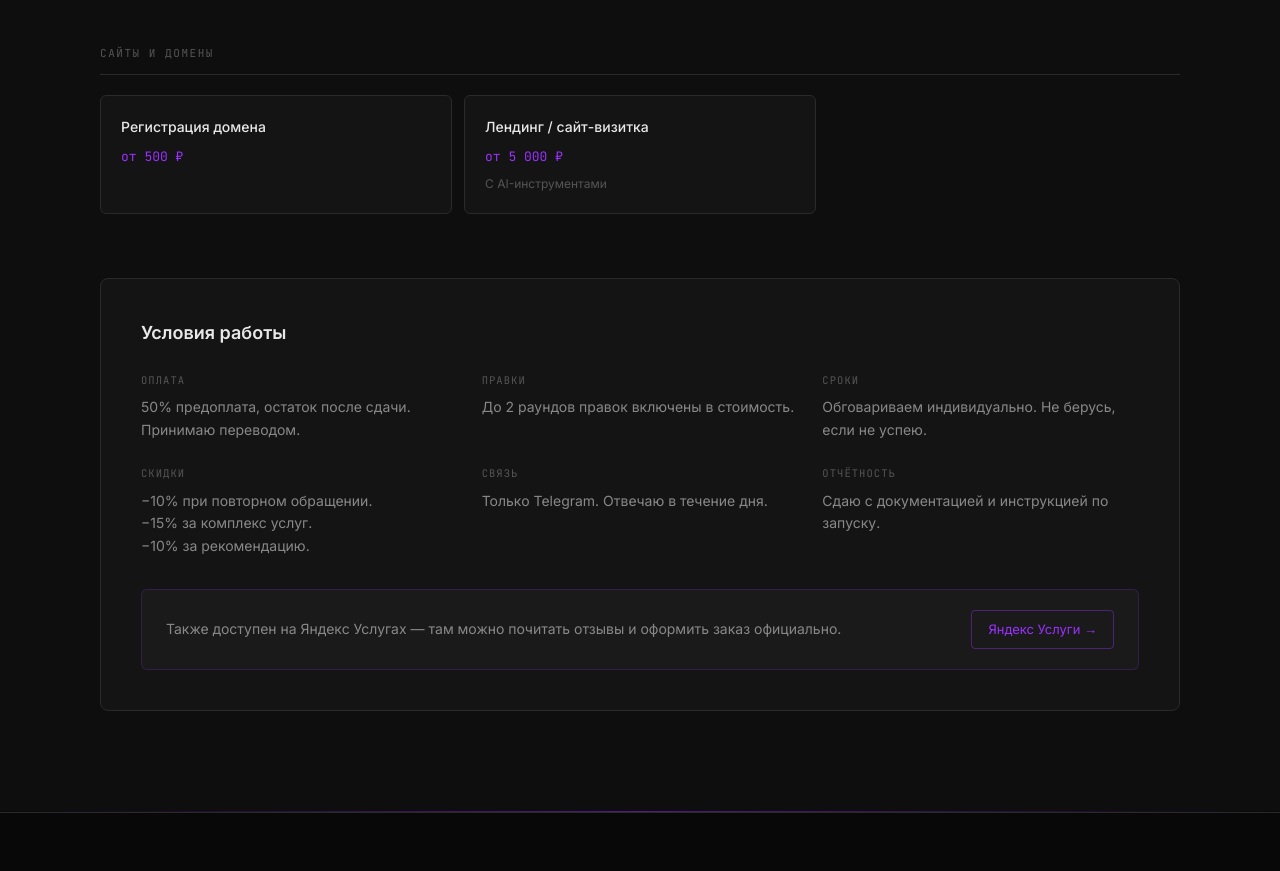
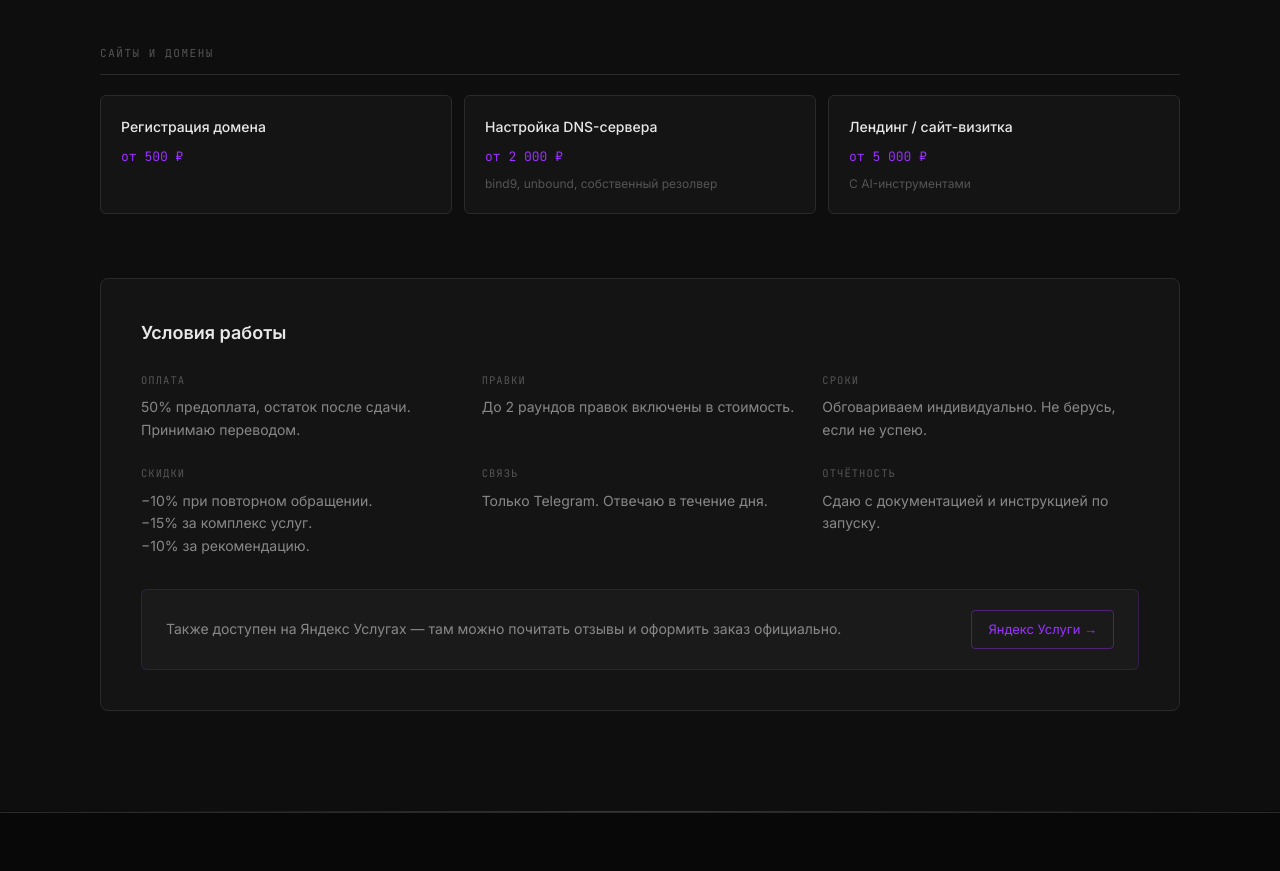
Before and after one commit to Saycastic/saycastic-ru, a website: page index.html in a window 1280 px wide. Shown: the part 2307-3178 px from the top of the page. Drawn offline with Linux system fonts and the light colour scheme.

Commit message:
feat: добавлена настройка DNS-сервера

```diff
--- a/index.html
+++ b/index.html
@@ -429,6 +429,11 @@ section { padding: 100px 40px; max-width: 1160px; margin: 0 auto; }
             <div class="service-price">от 500 ₽</div>
           </div>
           <div class="service-card">
+            <div class="service-name">Настройка DNS-сервера</div>
+            <div class="service-price">от 2 000 ₽</div>
+            <div class="service-note">bind9, unbound, собственный резолвер</div>
+          </div>
+          <div class="service-card">
             <div class="service-name">Лендинг / сайт-визитка</div>
             <div class="service-price">от 5 000 ₽</div>
             <div class="service-note">С AI-инструментами</div>
```
